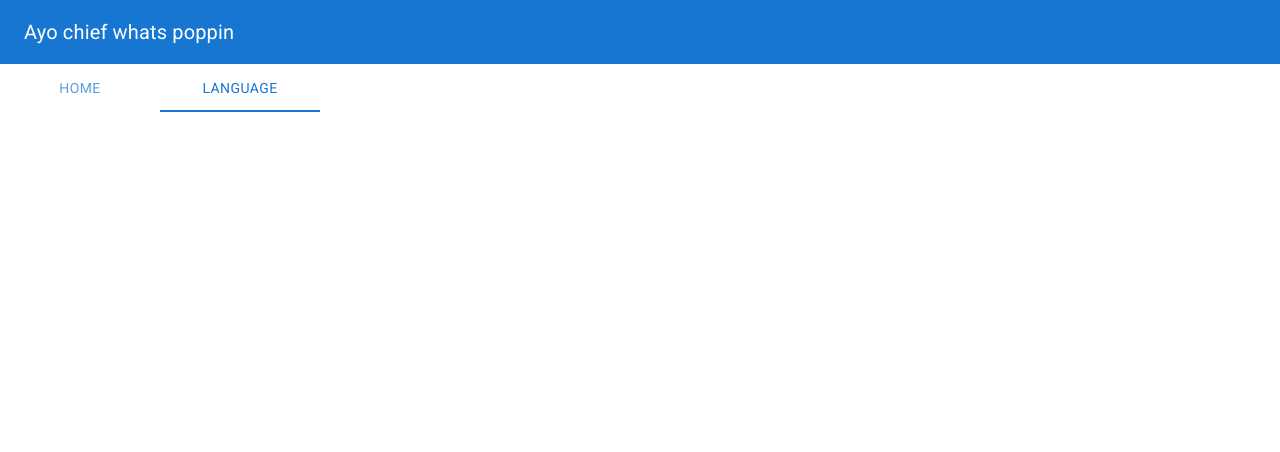
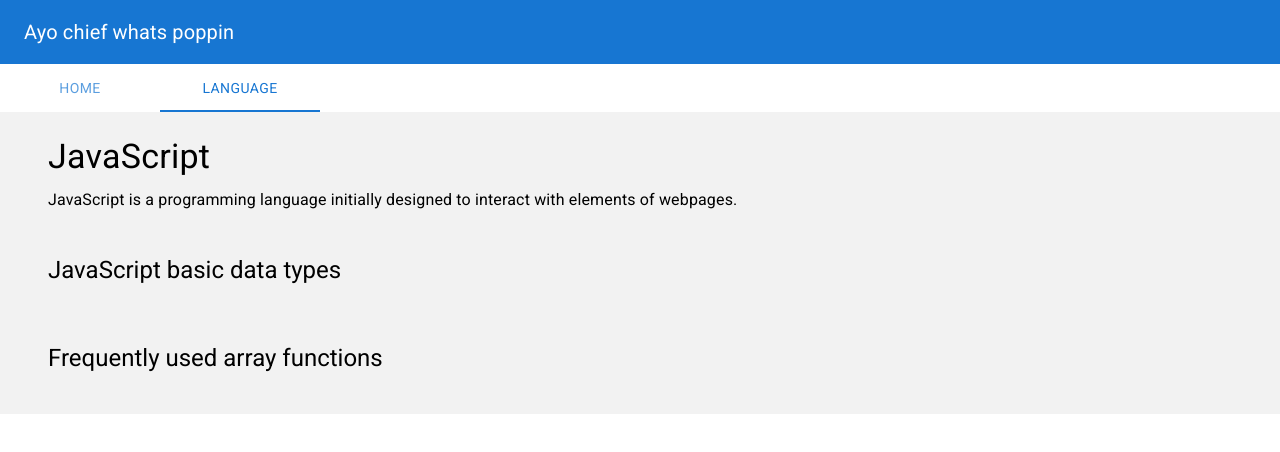
Before and after one commit to BradPeng/resume, a React (Create React App) app: page / in a window 1280 px wide. Both pictures are taken after a click on the tab "LANGUAGE". Shown: the top 452 px of the page. Built offline with nearby package versions, Linux system fonts and the light colour scheme.

Commit message:
added working navbar

```diff
--- a/src/components/Home/Home.tsx
+++ b/src/components/Home/Home.tsx
@@ -8,42 +8,41 @@ import React from 'react';
 
 function Home() {
   return (
-      <>
-      </>
-    // <Container style={{ marginTop: 112 }}>
-    //   <Grid container spacing={5}>
-    //     {/* Videos section */}
-    //     <Grid item xs={12}>
-    //       <Grid container spacing={3} direction="column">
-    //         {/* Header: Video */}
-    //         <Grid item xs={12}>
-    //           <Typography variant="h4" component="h4" className="heading">
-    //             Videos
-    //           </Typography>
-    //         </Grid>
-    //         {/* Video scroll section */}
-    //         <Grid item xs={12}>
-    //           <VideoGridList />
-    //         </Grid>
-    //       </Grid>
-    //     </Grid>
-    //     {/* Documents section */}
-    //     <Grid item xs={12}>
-    //       <Grid container spacing={3}>
-    //         {/* Header: Documentations */}
-    //         <Grid item xs={12}>
-    //           <Typography variant="h4" component="h4" className="heading">
-    //             Documentations
-    //           </Typography>
-    //         </Grid>
-    //         {/* Document Cards Section */}
-    //         <Grid item xs={12}>
-    //           <DocumentCard></DocumentCard>
-    //         </Grid>
-    //       </Grid>
-    //     </Grid>
-    //   </Grid>
-    // </Container>
+
+    <Container style={{ marginTop: 112 }}>
+      <Grid container spacing={5}>
+        {/* Videos section */}
+        <Grid item xs={12}>
+          <Grid container spacing={3} direction="column">
+            {/* Header: Video */}
+            <Grid item xs={12}>
+              <Typography variant="h4" component="h4" className="heading">
+                Videos
+              </Typography>
+            </Grid>
+            {/* Video scroll section */}
+            <Grid item xs={12}>
+              {/* <VideoGridList /> */}
+            </Grid>
+          </Grid>
+        </Grid>
+        {/* Documents section */}
+        <Grid item xs={12}>
+          <Grid container spacing={3}>
+            {/* Header: Documentations */}
+            <Grid item xs={12}>
+              <Typography variant="h4" component="h4" className="heading">
+                Documentations
+              </Typography>
+            </Grid>
+            {/* Document Cards Section */}
+            <Grid item xs={12}>
+              {/* <DocumentCard></DocumentCard> */}
+            </Grid>
+          </Grid>
+        </Grid>
+      </Grid>
+    </Container>
   );
 }
 
--- a/src/components/Language/Language.tsx
+++ b/src/components/Language/Language.tsx
@@ -28,53 +28,55 @@ function Language() {
   const classes = useStyles();
 
   return (
-      <>
-      </>
-    // <Container style={{ marginTop: 112 }}>
-    //   <Grid container spacing={5}>
-    //     {/* Title and subtitle section */}
-    //     <Grid item xs={12}>
-    //       <Grid container spacing={1}>
-    //         {/* Header: JavaScript */}
-    //         <Grid item xs={12}>
-    //           <Typography variant="h4">JavaScript</Typography>
-    //         </Grid>
-    //         {/* Subtitle: JavaScript description */}
-    //         <Grid item xs={12}>
-    //           <Typography variant="subtitle1">
-    //             JavaScript is a programming language initially designed to interact with elements of webpages.
-    //           </Typography>
-    //         </Grid>
-    //       </Grid>
-    //     </Grid>
-    //     {/* Table section */}
-    //     <Grid item xs={12}>
-    //       <Grid container spacing={2}>
-    //         {/* Table header */}
-    //         <Grid item xs={12}>
-    //           <Typography variant="h5">JavaScript basic data types</Typography>
-    //         </Grid>
-    //         {/* Table contents */}
-    //         <Grid item xs={12}>
-    //           <JavaScript_Data_Type_Table />
-    //         </Grid>
-    //       </Grid>
-    //     </Grid>
-    //     {/* Frequent Functions Section */}
-    //     <Grid item xs={12}>
-    //       <Grid container spacing={2}>
-    //         {/* Header: Frequently used array functions */}
-    //         <Grid item xs={12}>
-    //           <Typography variant="h5">Frequently used array functions</Typography>
-    //         </Grid>
-    //         {/* Language Card Section */}
-    //         <Grid item xs={12}>
-    //           <Language_Card></Language_Card>
-    //         </Grid>
-    //       </Grid>
-    //     </Grid>
-    //   </Grid>
-    // </Container>
+//       <div>
+//         <p>       hey languages
+// </p>
+//       </div>
+    <Container style={{ marginTop: 112 }}>
+      <Grid container spacing={5}>
+        {/* Title and subtitle section */}
+        <Grid item xs={12}>
+          <Grid container spacing={1}>
+            {/* Header: JavaScript */}
+            <Grid item xs={12}>
+              <Typography variant="h4">JavaScript</Typography>
+            </Grid>
+            {/* Subtitle: JavaScript description */}
+            <Grid item xs={12}>
+              <Typography variant="subtitle1">
+                JavaScript is a programming language initially designed to interact with elements of webpages.
+              </Typography>
+            </Grid>
+          </Grid>
+        </Grid>
+        {/* Table section */}
+        <Grid item xs={12}>
+          <Grid container spacing={2}>
+            {/* Table header */}
+            <Grid item xs={12}>
+              <Typography variant="h5">JavaScript basic data types</Typography>
+            </Grid>
+            {/* Table contents */}
+            <Grid item xs={12}>
+              {/* <JavaScript_Data_Type_Table /> */}
+            </Grid>
+          </Grid>
+        </Grid>
+        {/* Frequent Functions Section */}
+        <Grid item xs={12}>
+          <Grid container spacing={2}>
+            {/* Header: Frequently used array functions */}
+            <Grid item xs={12}>
+              <Typography variant="h5">Frequently used array functions</Typography>
+            </Grid>
+            {/* Language Card Section */}
+            <Grid item xs={12}>
+              {/* <Language_Card></Language_Card> */}
+            </Grid>
+          </Grid>
+        </Grid>
+      </Grid>
+    </Container>
   );
 }
 
```
